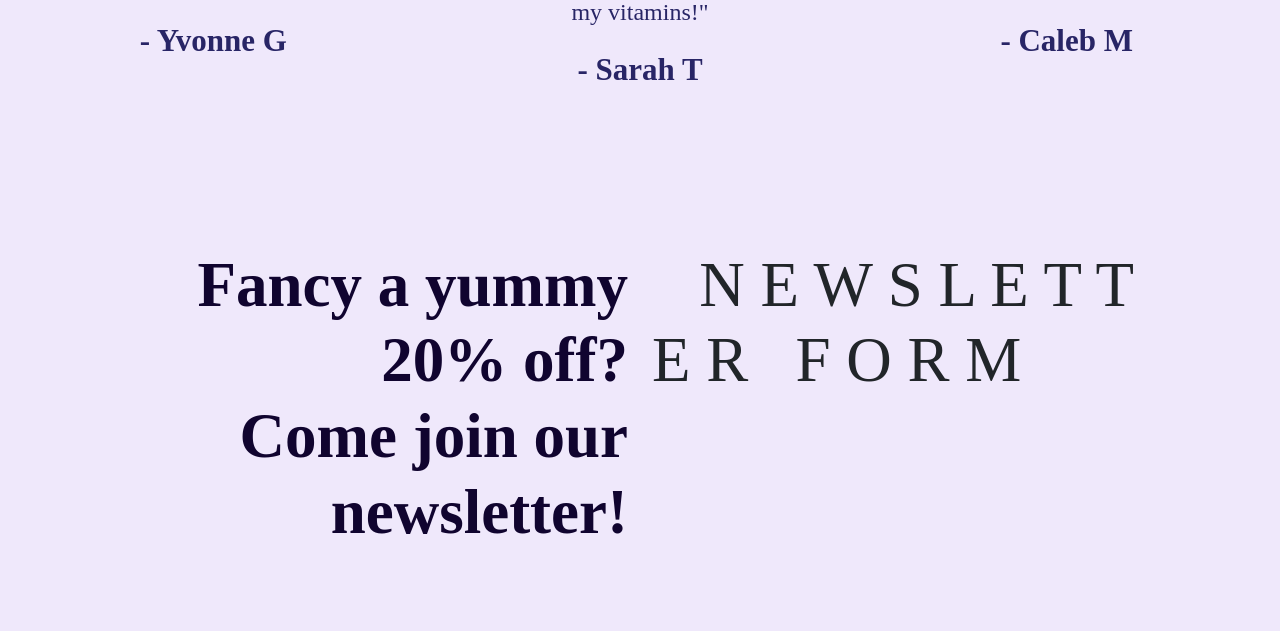
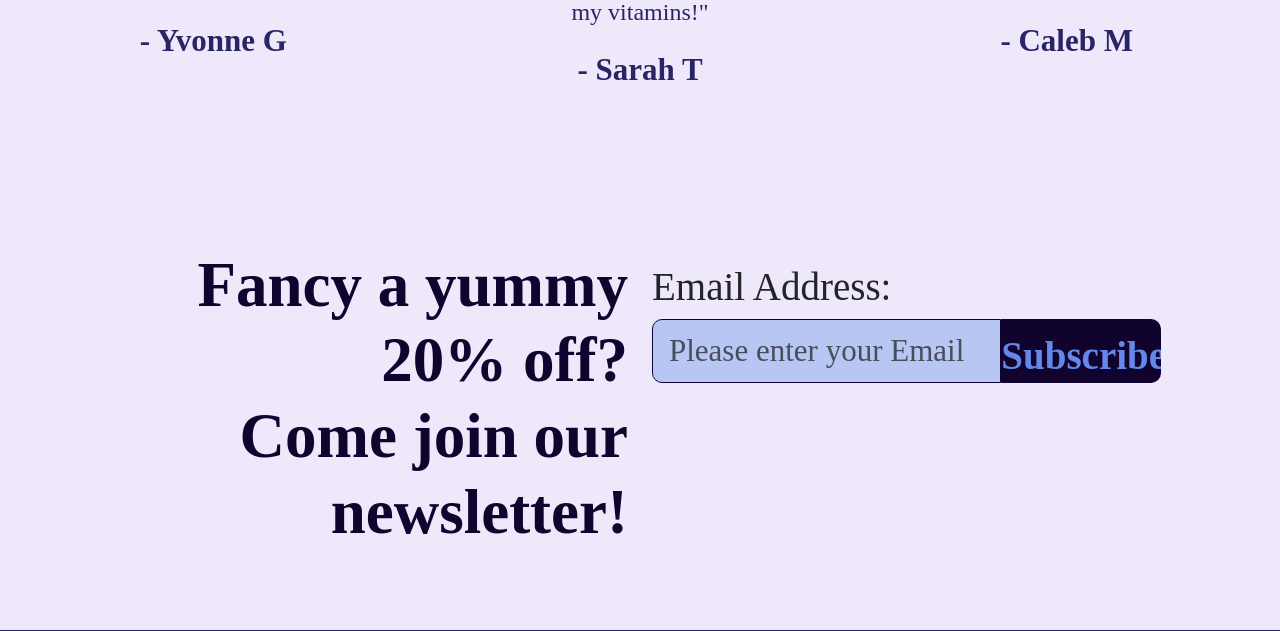
Before and after one commit to katieprogrammes/YummyGummy, a Flask app: page / in a window 1280 px wide. Shown: the part 1273-1904 px from the top of the page. Run offline with Flask 3, Linux system fonts and the light colour scheme; some libraries are stand-ins or nearby versions; some web fonts are replaced.

Commit message:
Added Newsletter Form

```diff
--- a/app/forms.py
+++ b/app/forms.py
@@ -37,3 +37,8 @@
     order_no = StringField("Order No (Optional)", validators=[Optional()])
     message = TextAreaField("Message", validators=[DataRequired()])
     submit = SubmitField("Send")
+
+class NewsletterForm(FlaskForm):
+    email = StringField("Please enter your Email", validators=[DataRequired(), Email()])
+    tandc = BooleanField('Send me emails about new products, savings and more')
+    submit = SubmitField("Subscribe")
--- a/app/routes.py
+++ b/app/routes.py
@@ -1,6 +1,6 @@
 from flask import render_template, flash, redirect, url_for, request, jsonify, abort, make_response
 from app import app
-from app.forms import LoginForm, RegistrationForm, UpdateAccountForm, ContactForm
+from app.forms import LoginForm, RegistrationForm, UpdateAccountForm, ContactForm, NewsletterForm
 from flask_login import current_user, login_user, logout_user, login_required
 from sqlalchemy import or_, and_
 import sqlalchemy as sa
@@ -14,9 +14,15 @@
 mail = Mail(app)
 
 
-@app.route('/')
+@app.route('/', methods=['GET', 'POST'])
 def home():
-    return render_template('main.html', title='Home')
+    form = NewsletterForm()
+    if form.validate_on_submit():
+        email = form.email.data
+        flash("Thankyou for subscribing, check your emails for your discount code!", "custom-success")
+        return redirect(url_for("home"))
+
+    return render_template('main.html', form=form, title='Home')
 
 @app.route('/account')
 @login_required
@@ -56,6 +62,7 @@
 @app.route('/logout')
 def logout():
     logout_user()
+    flash('You have been logged out', 'custom-success')
     return redirect(url_for('home'))
 
 @app.route('/login/', methods=['GET', 'POST'])
--- a/app/static/css/style.css
+++ b/app/static/css/style.css
@@ -182,7 +182,29 @@
     font-weight: 800;
     color: #10042F;
     text-align: right;
-    margin-bottom: 8rem;
+    margin-bottom: 5rem;
+}
+.newsline {
+    display: flex;
+    flex-direction: row;
+}
+#newsform {
+    font-size: 31px;
+    width: 80%;
+    border-radius: 10px 0 0 10px;
+    border: 1px solid #10042F;
+}
+.newssend {
+    border: none;
+    border-radius:0 10px 10px 0;
+    background-color:#10042F;
+    width: 10rem;
+    font-size: 39px;
+    font-weight: 700;
+    color: #6388EA;
+    text-align: center;
+    padding: .5rem 0;
+    height: 64.5px;
 }
 .ygtitle {
     text-align: center;
@@ -857,5 +879,6 @@
 .custom-alert.alert-custom-success {
     color: #10042F;
     background-image: linear-gradient(to right, #B8C6F4, #6388EA);
-    border: 1px solid transparent;
+    border-radius: 0 0 8px 8px;
+    border: none;
 }
--- a/app/templates/main.html
+++ b/app/templates/main.html
@@ -46,7 +46,22 @@
             </div>
             <div class="col">
                 <!--Newsletter Form-->
-                <h1>&nbsp;&nbsp;&nbsp;N E W S L E T T E R &nbsp; F O R M</h1>
+                <form method="POST" class="newsletterform">
+                    {{ form.hidden_tag() }}
+
+                    <div class="mb-3 mt-3">
+                        <label for="email" class="newslabel">
+                            <h3>Email Address:</h3>
+                        </label>
+                        <div class="newsline">
+                            {{ form.email(class="form-control form-control-lg", id="newsform", placeholder="Please enter your Email") }}
+                            {% for error in form.email.errors %}
+                                <div class="text-danger">{{ error }}</div>
+                            {% endfor %}
+                            {{ form.submit(class="newssend") }}
+                        </div>
+                    </div>
+                </form>
             </div>
             <div class="col-1"></div>
         </div>
```
